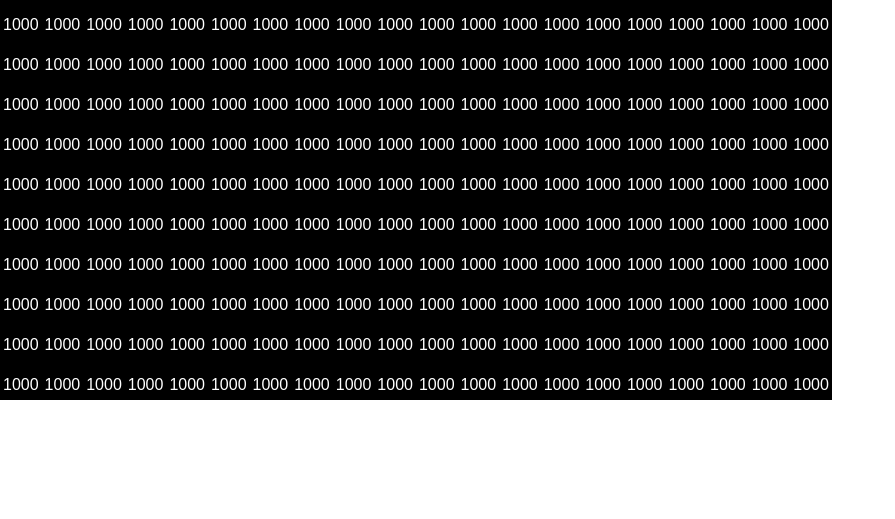
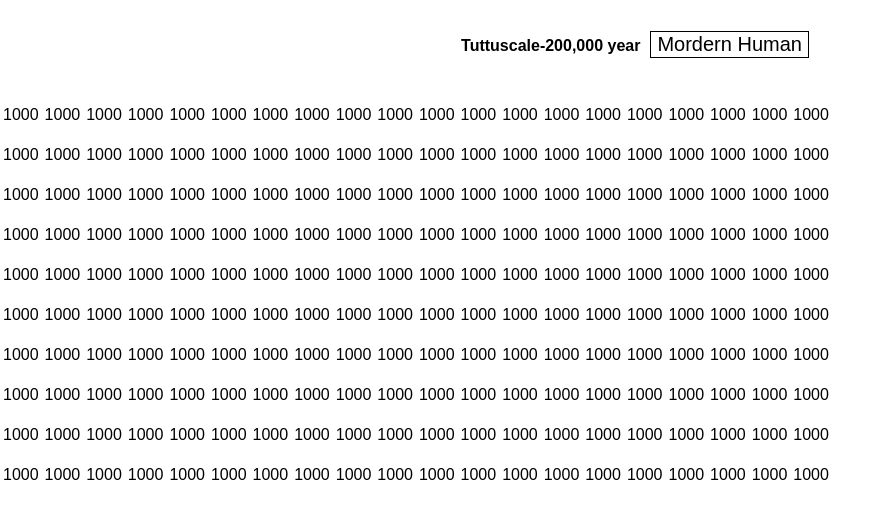
Before and after one commit to Bro70255/projectweb, a Django app: page /mainframe/ in a window 1280 px wide. Shown: the part 58-577 px from the top of the page, without its empty margins (0-895 px from the left). Run offline with Django 4.2, Linux system fonts and the light colour scheme.

Commit message:
initial commit-6

```diff
--- a/static/website/tuttuscalebody.css
+++ b/static/website/tuttuscalebody.css
@@ -8,12 +8,15 @@
   justify-content: space-around;
 }
 .digit{
- background:black;
- color: white;
+ background:white;
+ color: black;
  animation-name: example;
  animation-duration: 5s;
 }
 @keyframes example {
-  from {color: black;}
-  to {color: white;}
+  from {color: white;}
+  to {color: black;}
 }
+h4{
+text-align: center;
+}
--- a/website/templates/mainframe.html
+++ b/website/templates/mainframe.html
@@ -1,6 +1,7 @@
 {% extends 'base.html' %}
 
 {% block content %}
+<h4>Tuttuscale-200,000 year<a href="{% url 'mainframe' %}"><button class="btn">Mordern Human</button></a></h4>
 <div class = 'digit'>
     <script>i=A</script>
     <button id="colour" type="button" onclick='document.getElementById(i).style.color = "#00FFF0";'>Click Me!</button>
@@ -123,4 +124,5 @@
     <p id="188">1000</p><p id="198">1000</p>
     <p id="189">1000</p><p id="199">1000</p>
 </div>
+
 {% endblock %}
```
